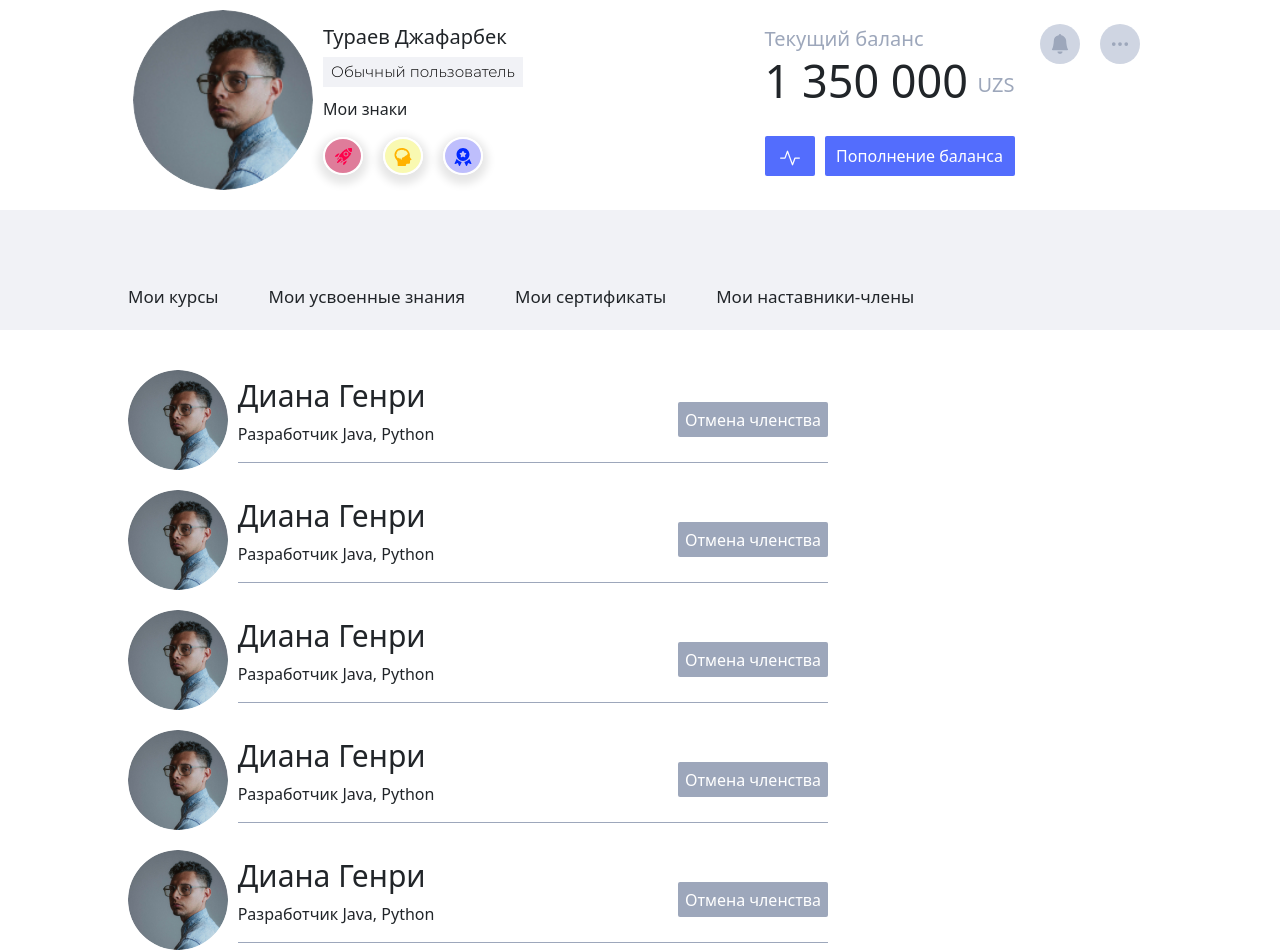
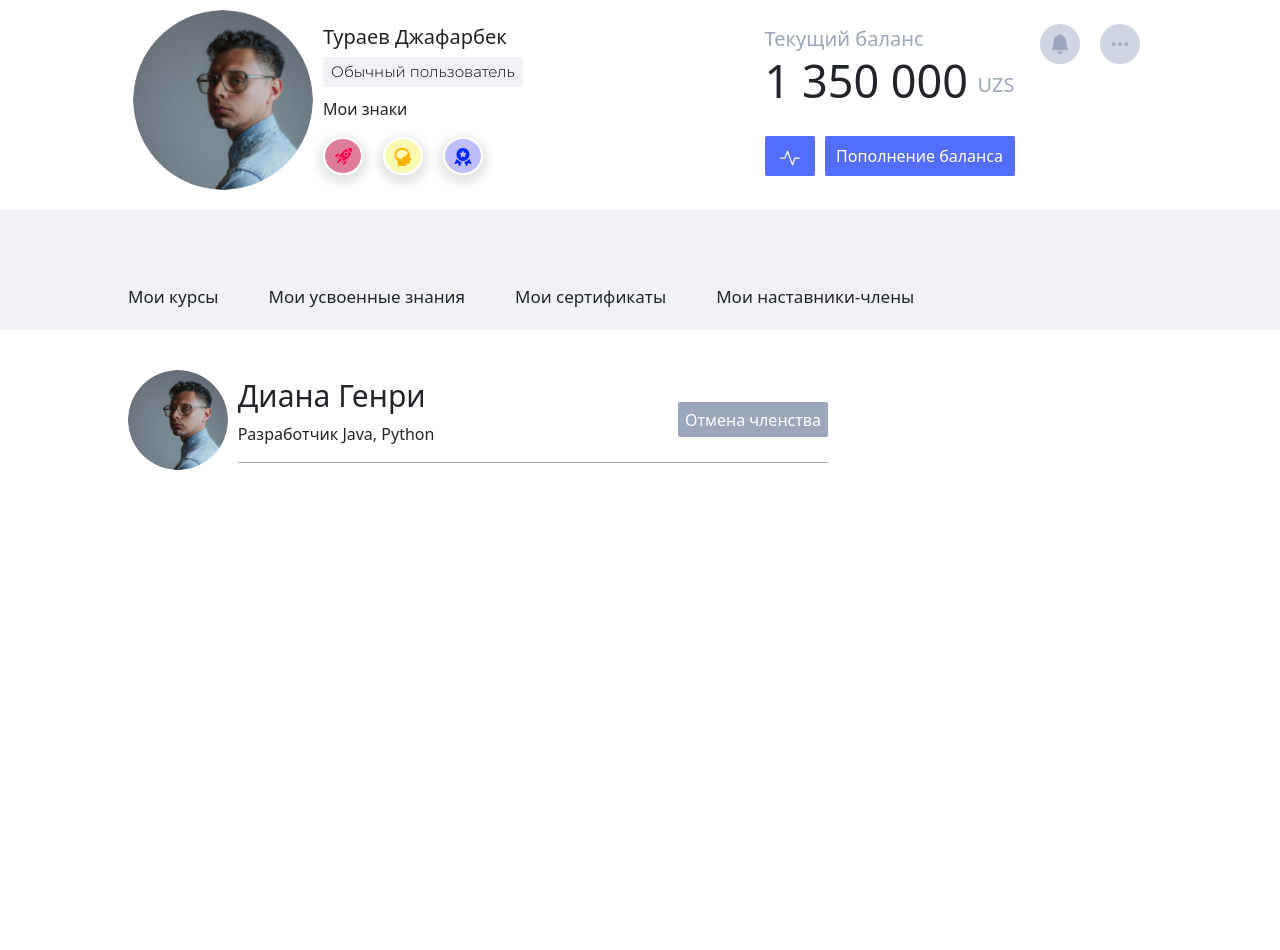
Before and after one commit to otabekbeb/garvid_user, a React (Create React App) app: page / in a window 1280 px wide. Both pictures are taken after a click on the element "Мои наставники-члены". After the commit the page ends 800 px from the top, so only its background shows below. Built offline with nearby package versions, Linux system fonts and the light colour scheme.

Commit message:
dwadad
wadawd

```diff
--- a/src/App.js
+++ b/src/App.js
@@ -1,5 +1,5 @@
 import React from 'react'
-import Profil from './pages/js/profil'
+import Profil from './pages/js/Profil'
 import Pdp from './pages/js/Pdp'
 
 export default function App() {
--- a/src/pages/css/azo.css
+++ b/src/pages/css/azo.css
@@ -38,6 +38,19 @@ border: 0px;
     grid-template-columns: auto;
     margin-left: 10%;
 }
+.button_obuna{
+    background-color: green !important;
+    color: white;
+}
+.obuna_text{
+    display: none;
+}
+.db{
+    display: block;
+}
+.dn{
+    display: none;
+}
 
 @media (max-width:860px) {
     .azo_bolgan_katta_div_text{
--- /dev/null
+++ b/src/pages/js/Azo.js
@@ -0,0 +1,31 @@
+import React from 'react'
+import "../css/azo.css"
+import azoimg from "../img/Ellipse.jpg"
+
+export default function azo() {
+
+    function obuna(){
+        document.querySelector("#azo_bolgan_katta_div_text_block_button").classList.toggle("button_obuna")
+        document.querySelector(".obuna_text").classList.toggle("db")
+        document.querySelector(".obuna_olin").classList.toggle("dn")
+    }
+
+  return (
+    <div>
+    <div className="azo_bolgan_katta">
+        <div className="azo_bolgan_katta_div">
+            <div className='azo_blogan_katta_img'>
+            <img src={azoimg} alt="" />
+            </div>
+            <div className="azo_bolgan_katta_div_text">
+                <div className="azo_bolgan_katta_div_text_block">
+                    <h1>Диана Генри</h1>
+                    <p>Разработчик Java, Python</p>
+                </div>
+                <button  onClick={()=>obuna()} id='azo_bolgan_katta_div_text_block_button'><span className='obuna_olin'>Отмена членства</span><span className='obuna_text'>Bos</span></button>
+            </div>
+        </div>
+    </div>
+    </div>
+
+)}
--- a/src/pages/js/Pdp.js
+++ b/src/pages/js/Pdp.js
@@ -4,7 +4,7 @@ import Filtr from "./Searchfilter"
 import 'bootstrap/dist/css/bootstrap.min.css';
 import Bilim from './Bilim'
 import Sertifikat from './Sertifikate'
-import Azo from "./azo"
+import Azo from "./Azo"
 // import Mon from '../img/Mon.png'
 // import { AiFillStar } from 'react-icons/ai'
 // import {HiArrowRight} from 'react-icons/hi'
--- a/src/pages/js/azo.js
+++ /dev/null
@@ -1,72 +0,0 @@
-import React from 'react'
-import "../css/azo.css"
-import azoimg from "../img/Ellipse.jpg"
-
-export default function azo() {
-  return (
-    <div>
-    <div className="azo_bolgan_katta">
-        <div className="azo_bolgan_katta_div">
-            <div className='azo_blogan_katta_img'>
-            <img src={azoimg} alt="" />
-            </div>
-            <div className="azo_bolgan_katta_div_text">
-                <div className="azo_bolgan_katta_div_text_block">
-                    <h1>Диана Генри</h1>
-                    <p>Разработчик Java, Python</p>
-                </div>
-                <button>Отмена членства</button>
-            </div>
-        </div>
-        <div className="azo_bolgan_katta_div">
-            <div className='azo_blogan_katta_img'>
-            <img src={azoimg} alt="" />
-            </div>
-            <div className="azo_bolgan_katta_div_text">
-                <div className="azo_bolgan_katta_div_text_block">
-                    <h1>Диана Генри</h1>
-                    <p>Разработчик Java, Python</p>
-                </div>
-                <button>Отмена членства</button>
-            </div>
-        </div>
-        <div className="azo_bolgan_katta_div">
-            <div className='azo_blogan_katta_img'>
-            <img src={azoimg} alt="" />
-            </div>
-            <div className="azo_bolgan_katta_div_text">
-                <div className="azo_bolgan_katta_div_text_block">
-                    <h1>Диана Генри</h1>
-                    <p>Разработчик Java, Python</p>
-                </div>
-                <button>Отмена членства</button>
-            </div>
-        </div>
-        <div className="azo_bolgan_katta_div">
-            <div className='azo_blogan_katta_img'>
-            <img src={azoimg} alt="" />
-            </div>
-            <div className="azo_bolgan_katta_div_text">
-                <div className="azo_bolgan_katta_div_text_block">
-                    <h1>Диана Генри</h1>
-                    <p>Разработчик Java, Python</p>
-                </div>
-                <button>Отмена членства</button>
-            </div>
-        </div>
-        <div className="azo_bolgan_katta_div">
-            <div className='azo_blogan_katta_img'>
-            <img src={azoimg} alt="" />
-            </div>
-            <div className="azo_bolgan_katta_div_text">
-                <div className="azo_bolgan_katta_div_text_block">
-                    <h1>Диана Генри</h1>
-                    <p>Разработчик Java, Python</p>
-                </div>
-                <button>Отмена членства</button>
-            </div>
-        </div>
-    </div>
-    </div>
-
-)}
```
Also changed, not shown: src/pages/js/Profil.js (renamed from src/pages/js/profil.js), 1 other file (tests, documents, lock files or other folders).
